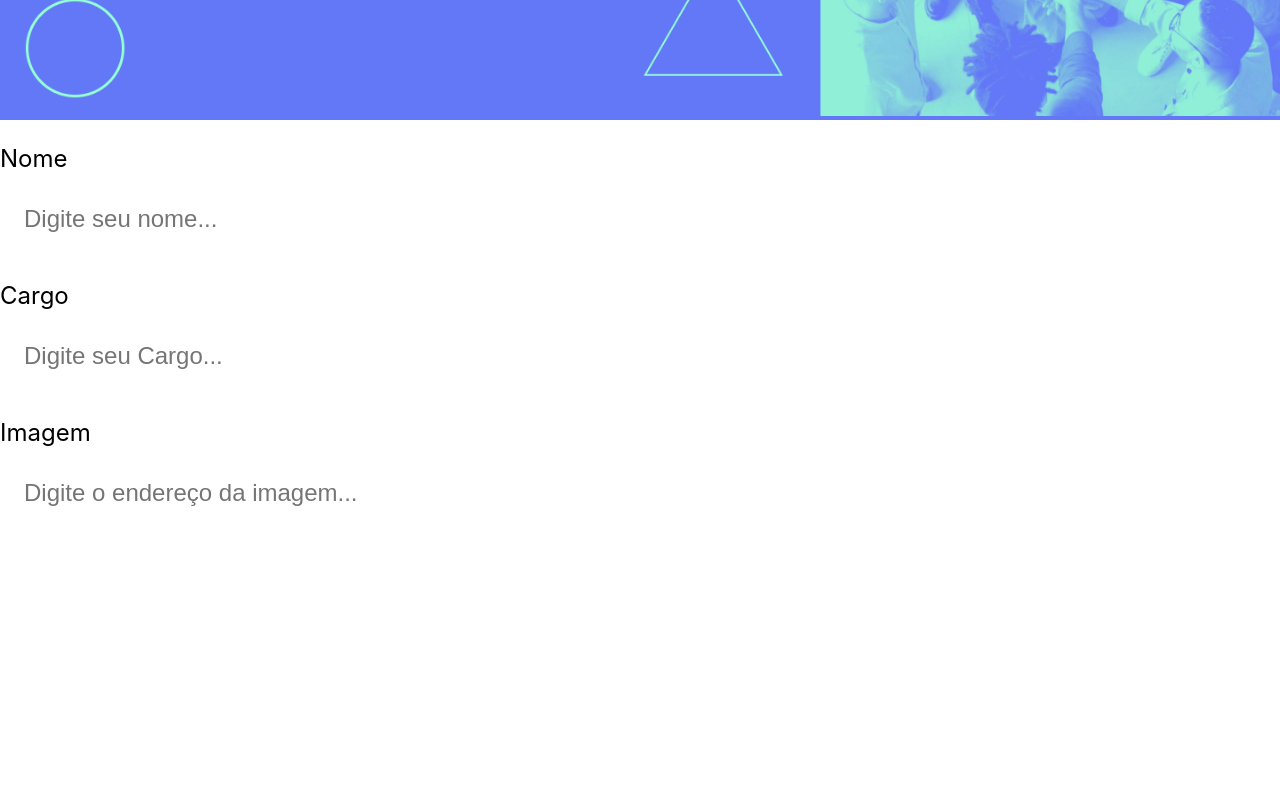
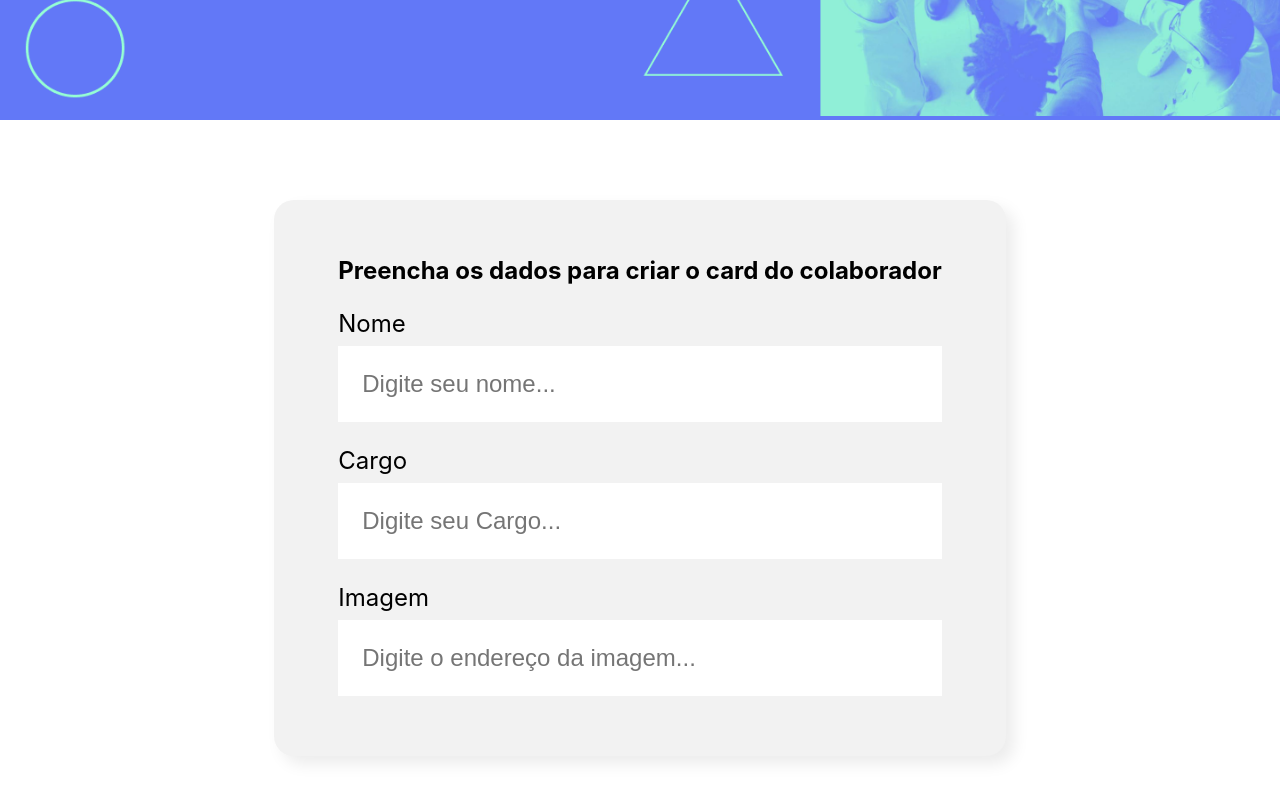
Before and after one commit to Clairtonlm/Organo_React, a React (Create React App) app: page / in a window 1280 px wide. Shown: the part 378-1178 px from the top of the page. Before the commit the page ends 933 px from the top, so only its background shows below. Built offline with nearby package versions, Linux system fonts and the light colour scheme.

Commit message:
Criando Formulario

```diff
--- a/src/App.js
+++ b/src/App.js
@@ -1,15 +1,14 @@
 
 
 import Banner from './Componentes/Banner/Banner.js';
-import CampoTexto from './Componentes/CampoTexto';
+import Formulario from './Componentes/Formulario/index.js';
 
 function App() {
   return (
     <div className="App">
       <Banner/>
-      <CampoTexto label="Nome" placeholder="Digite seu nome"/>
-      <CampoTexto label="Cargo" placeholder="Digite seu Cargo"/>
-      <CampoTexto label="Imagem" placeholder="Digite o endereço da imagem"/>
+      <Formulario/>
+
 
     </div>
   );
--- /dev/null
+++ b/src/Componentes/Formulario/Formulario.css
@@ -0,0 +1,13 @@
+.formulario{
+    display: flex;
+    justify-content: center;
+    margin: 80px 0;
+}
+
+.formulario form{
+    max-width: 80%;
+    background-color: #f2f2f2;
+    border-radius: 20px;
+    padding: 36px 64px;
+    box-shadow: 8px 8px 16px rgba(0, 0, 0, 0.08);
+}
--- /dev/null
+++ b/src/Componentes/Formulario/index.js
@@ -0,0 +1,16 @@
+import CampoTexto from "../CampoTexto";
+import "./Formulario.css"
+
+const Formulario = ()=>{
+    return(
+        <section className="formulario">
+            <form action="">
+                <h2>Preencha os dados para criar o card do colaborador</h2>
+            <CampoTexto label="Nome" placeholder="Digite seu nome"/>
+            <CampoTexto label="Cargo" placeholder="Digite seu Cargo"/>
+            <CampoTexto label="Imagem" placeholder="Digite o endereço da imagem"/>
+            </form>
+        </section>
+    )
+}
+export default Formulario;
```
